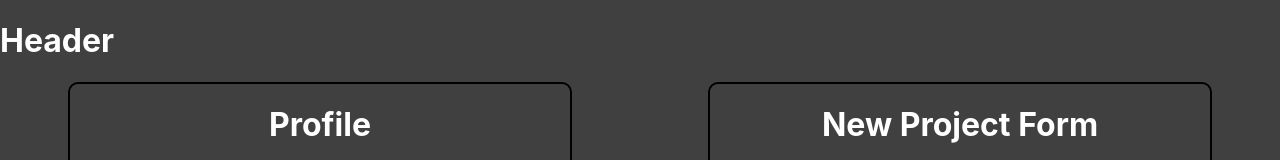
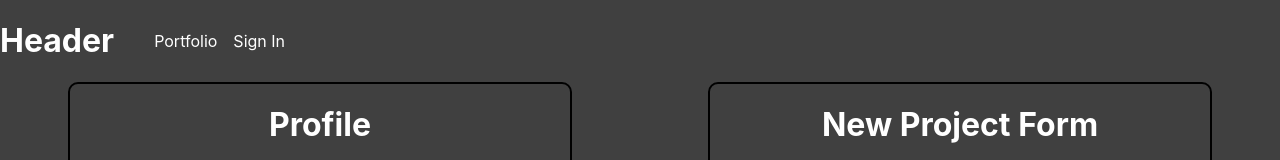
Before and after one commit to jfpalchak/nosql-react-portfolio, a React (Create React App) app: page / in a window 1280 px wide. Shown: the top 160 px of the page. Built offline with nearby package versions, Linux system fonts and the light colour scheme; no server answers; the database is empty.

Commit message:
add delete functionality for project
Co-authored-by: Joey Palchak <joey.palchak@gmail.com>
Co-authored-by: Onur Kaymak <onurkaymak@outlook.com>

```diff
--- /dev/null
+++ b/src/components/Header.css
@@ -0,0 +1,19 @@
+header {
+  display: flex;
+  align-items: center;
+}
+
+nav {
+  display: inline-block;
+}
+
+nav ul {
+  list-style: none;
+  display: flex;
+  gap: 1em;
+}
+
+nav a {
+  text-decoration: none;
+  color: white;
+}
--- a/src/components/Header.tsx
+++ b/src/components/Header.tsx
@@ -1,10 +1,17 @@
 import React from "react";
+import "./Header.css";
 
 const Header = () => {
   return (
-    <React.Fragment>
+    <header>
       <h1>Header</h1>
-    </React.Fragment>
+      <nav>
+        <ul>
+          <li>Portfolio</li>
+          <li>Sign In</li>
+        </ul>
+      </nav>
+    </header>
   );
 };
 
--- a/src/components/LoginPage.tsx
+++ b/src/components/LoginPage.tsx
@@ -5,8 +5,8 @@ const LoginPage = () => {
     <React.Fragment>
       <h1>Login Placeholder</h1>
       <form>
-        <input type="text" name="userName" placeholder="User Name" />
-        <input type="text" name="password" placeholder="Password" />
+        <input type="text" name="userEmail" placeholder="User Email" />
+        <input type="password" name="userPassword" placeholder="Password" />
         <button type="submit">Log In</button>
       </form>
     </React.Fragment>
--- a/src/components/PortfolioControl.tsx
+++ b/src/components/PortfolioControl.tsx
@@ -1,6 +1,6 @@
 import React, { useState, useEffect } from "react";
 import db from "./../firebase";
-import { collection, addDoc, onSnapshot, doc, updateDoc } from "firebase/firestore";
+import { collection, addDoc, deleteDoc, onSnapshot, doc, updateDoc } from "firebase/firestore";
 import Profile from "./Profile";
 import ProfileEditForm from "./ProfileEditForm";
 import Card from "./Utils/Card";
@@ -65,11 +65,19 @@ const PortfolioControl = () => {
     return () => unSubscribe();
   }, []);
 
-  // Functions
+  // Functions -- for Profile
   const handleEditProfileButtonClick = () => {
     setProfileEdit(!profileEdit);
   };
 
+  const handleEditingProfile = async (profile: IProfile) => {
+    const profileRef = doc(db, "profiles", "to3n3S0H3EVjiTci2Rgx");
+    await updateDoc(profileRef, { ...profile });
+    setProfile(profile);
+    setProfileEdit(false);
+  };
+
+  // Functions -- for Projects
   const handleAddProjectButtonClick = () => {
     setProjectListVisible(!projectListVisible);
   };
@@ -89,13 +97,6 @@ const PortfolioControl = () => {
     setProjectEdit(false);
   };
 
-  const handleEditingProfile = async (profile: IProfile) => {
-    const profileRef = doc(db, "profiles", "to3n3S0H3EVjiTci2Rgx");
-    await updateDoc(profileRef, { ...profile });
-    setProfile(profile);
-    setProfileEdit(false);
-  };
-
   // Write a function that will be sent to each Project card. Upon clicking it, shows the user Project Details, which also displays an Edit and Delete button.
   const handleChangingSelectedProject = (targetProjectId: string) => {
     const targetProject = projectList.filter((target) => target.id === targetProjectId)[0];
@@ -104,6 +105,11 @@ const PortfolioControl = () => {
   };
 
   const handleResetSelectedProject = () => {
+    setSelectedProject(null);
+  };
+
+  const handleDeletingProjectfromList = async (id: string) => {
+    await deleteDoc(doc(db, "projects", id));
     setSelectedProject(null);
   };
 
@@ -119,7 +125,6 @@ const PortfolioControl = () => {
           )}
           <button onClick={handleEditProfileButtonClick}>{profileEdit ? "Back" : "Edit"}</button>
         </Card>
-        {!selectedProject && (
         <Card>
           {projectListVisible ? (
             <ProjectList listOfProjects={projectList} onClickingIndivProject={handleChangingSelectedProject} />
@@ -128,11 +133,15 @@ const PortfolioControl = () => {
           )}
           <button onClick={handleAddProjectButtonClick}>{projectListVisible ? "Add" : "Back"}</button>
         </Card>
-        )}
         <div style={projectDetailStyle}>
           {selectedProject != null ? (
             <Card>
-              <ProjectDetail project={selectedProject} onClickingBack={handleResetSelectedProject} onClickingEdit={handleEditProjectButtonClick} />
+              <ProjectDetail
+                project={selectedProject}
+                onClickingBack={handleResetSelectedProject}
+                onClickingEdit={handleEditProjectButtonClick}
+                onClickingDelete={handleDeletingProjectfromList}
+              />
             </Card>
           ) : null}
         </div>
@@ -141,6 +150,7 @@ const PortfolioControl = () => {
   );
 };
 
+// Styling & Typing
 const projectDetailStyle = {
   position: "fixed" as const,
   color: "black",
--- a/src/components/ProjectDetail.tsx
+++ b/src/components/ProjectDetail.tsx
@@ -1,7 +1,7 @@
 import { Project as IProject } from "./Types";
 
 const ProjectDetail = (props: ProjectDetailProps) => {
-  const { project, onClickingBack, onClickingEdit } = props;
+  const { project, onClickingBack, onClickingEdit, onClickingDelete } = props;
 
   return (
     <div>
@@ -10,7 +10,7 @@ const ProjectDetail = (props: ProjectDetailProps) => {
       <p>Link: {project.link}</p>
       <p>Description: {project.description}</p>
       <button onClick={onClickingEdit}>Edit</button>
-      <button>Delete</button>
+      <button onClick={() => onClickingDelete(project.id!)}>Delete</button>
       <button onClick={onClickingBack}>Back</button>
     </div>
   );
@@ -20,6 +20,7 @@ type ProjectDetailProps = {
   project: IProject;
   onClickingBack: () => void;
   onClickingEdit: () => void;
+  onClickingDelete: (id: string) => void;
 };
 
 export default ProjectDetail;
```
Lines whose indentation alone changed are shown as unchanged.
